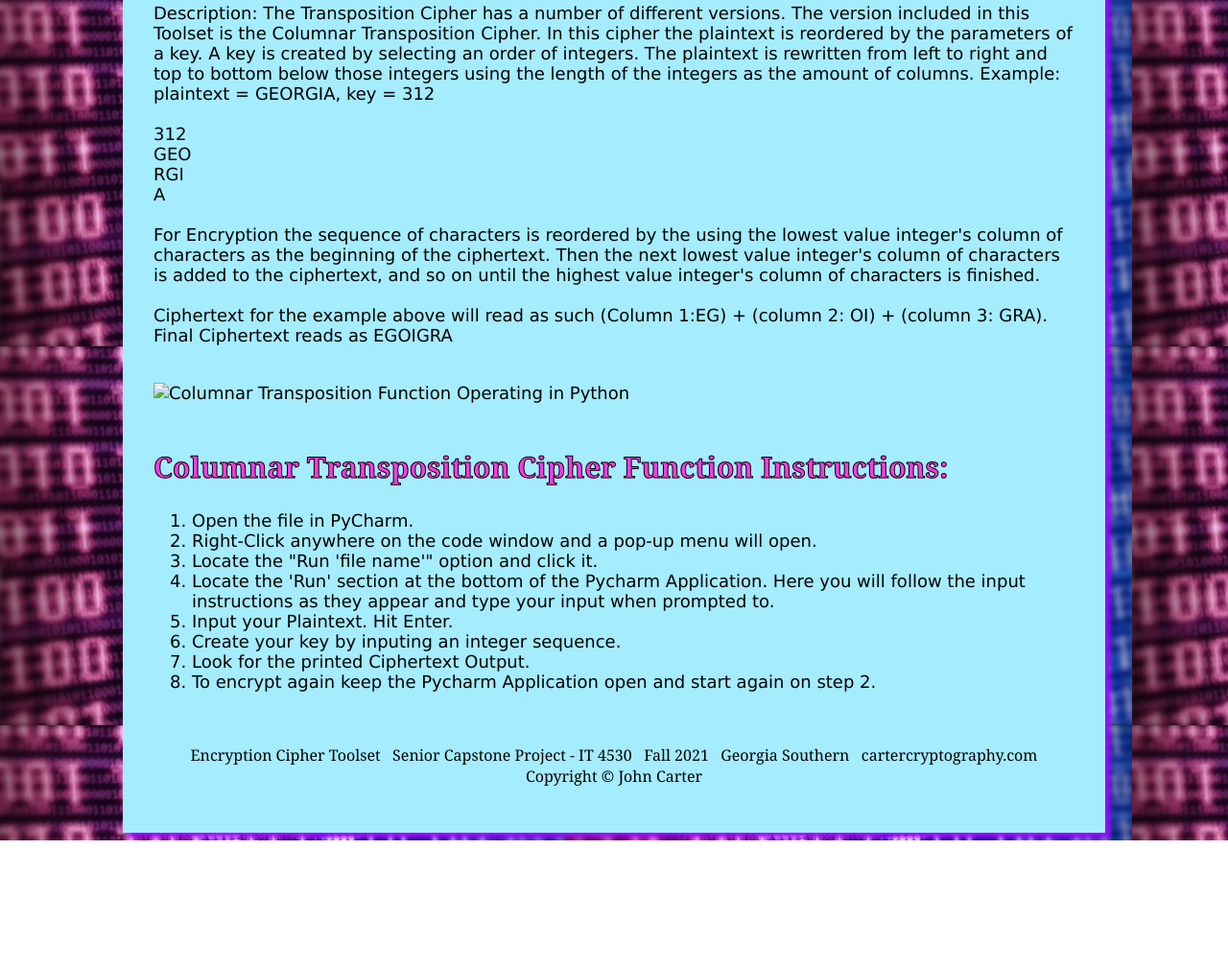
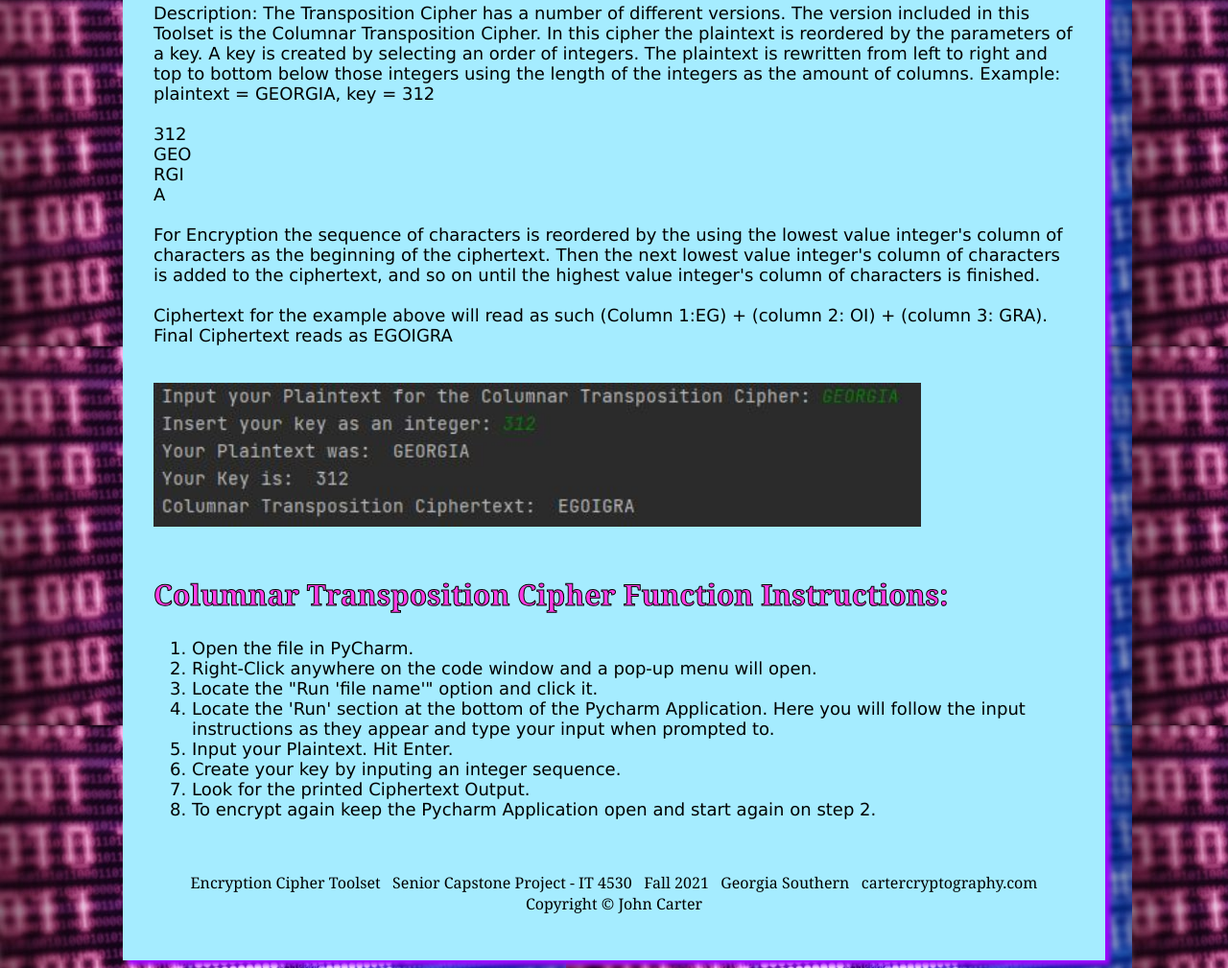
Before and after one commit to johnc4501/Senior-Project-Final, a plain HTML site: page transposition.html in a window 1280 px wide. Shown: the part 824-1833 px from the top of the page at 96% size. Before the commit the page ends 1700 px from the top, so only its background shows below. Drawn offline with Linux system fonts and the light colour scheme.

Commit message:
Update transposition.html

```diff
--- a/transposition.html
+++ b/transposition.html
@@ -59,7 +59,7 @@
 		Ciphertext for the example above will read as such (Column 1:EG) + (column 2: OI) + (column 3: GRA). Final Ciphertext reads as EGOIGRA
 		</p>
 		<br>
-		<img src="images/trans_command_line.jpg" alt="Columnar Transposition Function Operating in Python" width="800" height="150">
+		<img src="/Senior-Project-Final/trans_command_line.JPG" alt="Columnar Transposition Function Operating in Python" width="800" height="150">
 		<br>
 		<br>
 		<h2>Columnar Transposition Cipher Function Instructions:</h2>
```
